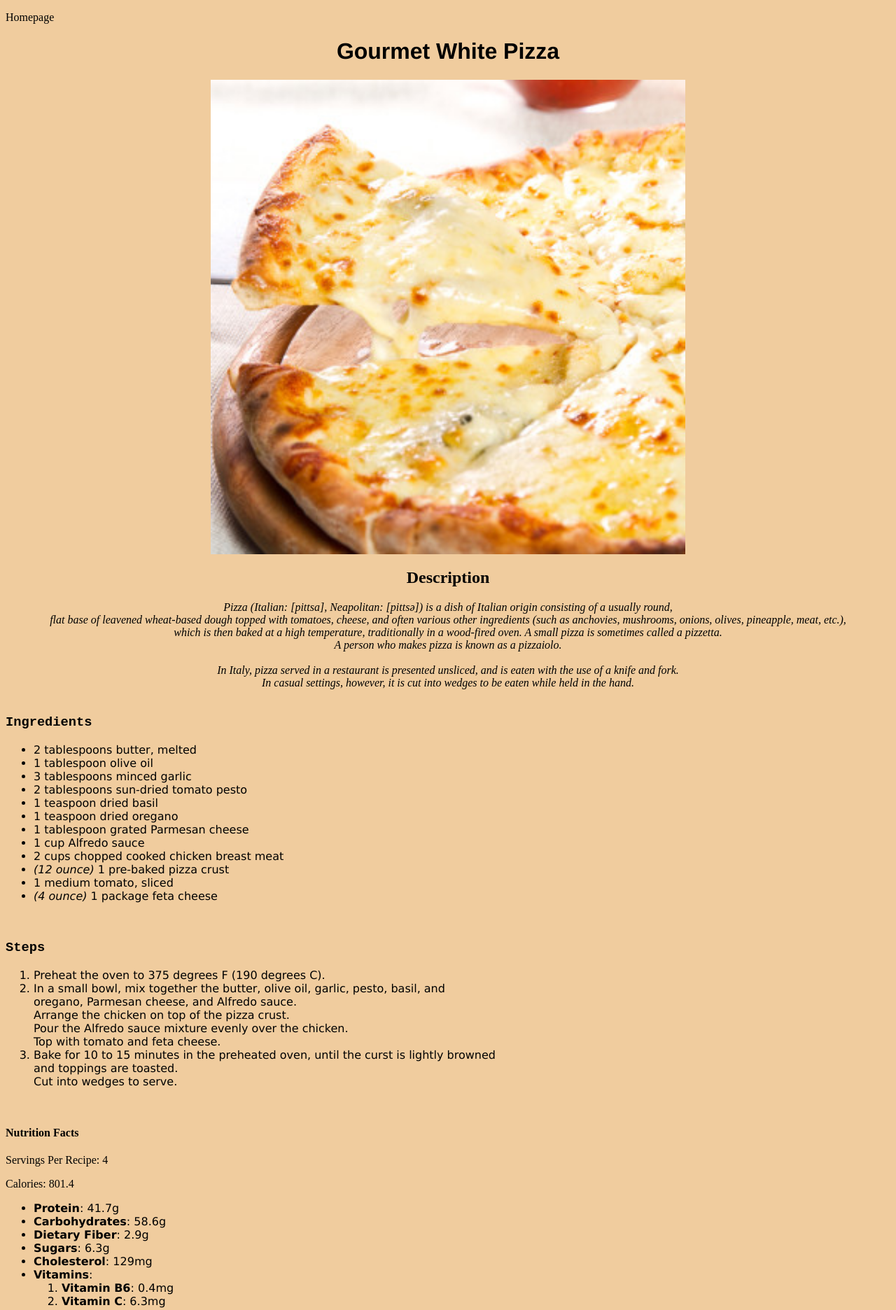
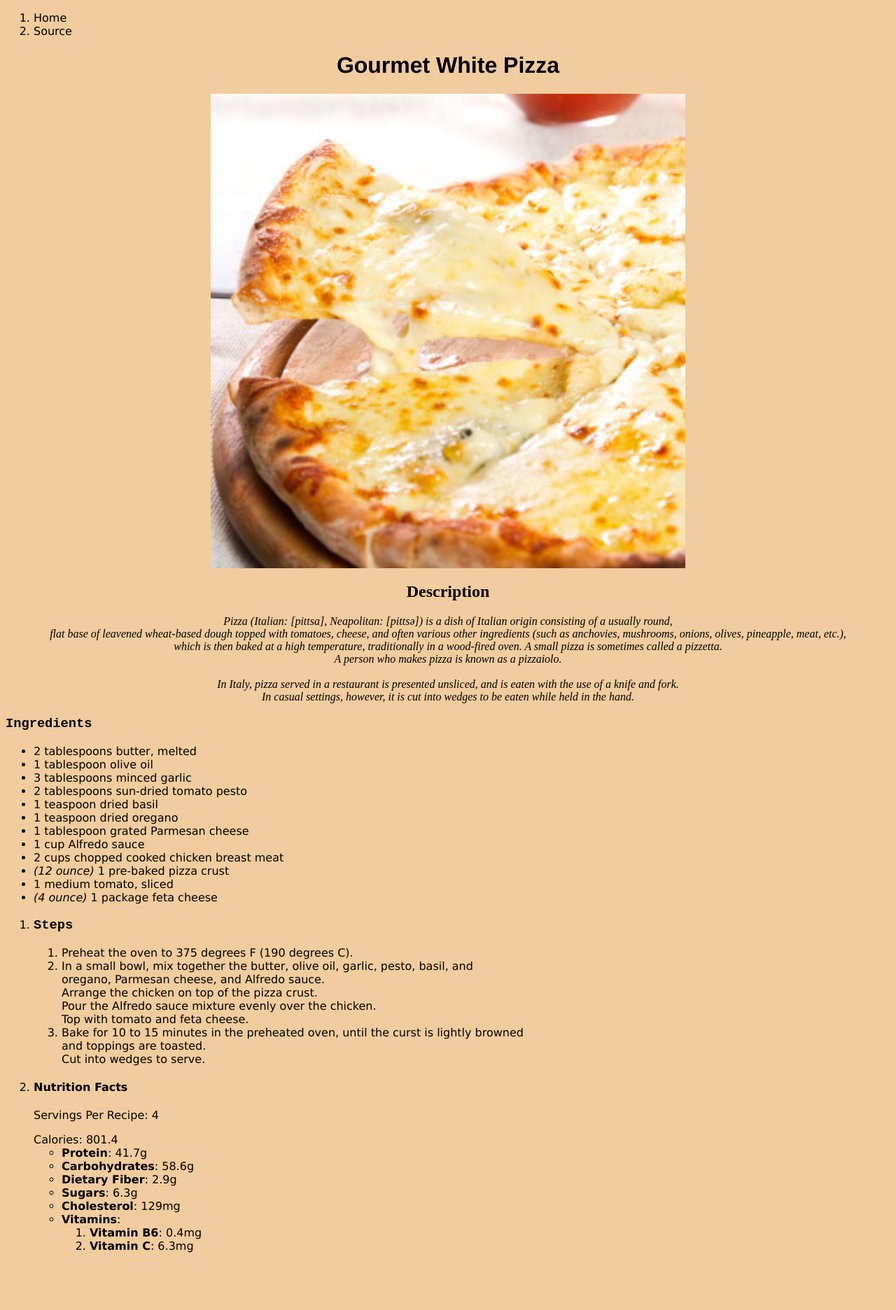
Before and after one commit to ColonelK9/odin-recipes, a plain HTML site: page recipes/white-pizza.html in a window 1280 px wide. Shown: the whole page at 70% size. After the commit the page ends 1806 px from the top, so only its background shows below. Drawn offline with Linux system fonts and the light colour scheme.

```diff
--- a/recipes/white-pizza.html
+++ b/recipes/white-pizza.html
@@ -8,12 +8,12 @@
     <title>Gourmet White Pizza</title>
 </head>
 <body>
-    <p class="links">
-        <a href="../index.html">
-            Homepage
-        </a>
-    </p>
-    <h1 class="source"><a href="https://www.allrecipes.com/recipe/82746/gourmet-white-pizza/">Gourmet White Pizza</h1>
+
+    <ol class="home">
+        <li><a href="../index.html">Home</a></li>
+        <li><a href="https://www.allrecipes.com/recipe/82746/gourmet-white-pizza/">Source</a></li>
+    </ol>
+    <h1 class="title">Gourmet White Pizza</h1>
 
     <img src="../images/white-pizza-12.jpg" alt="Slice of white pizza">
 
@@ -23,15 +23,14 @@
                 Pizza (Italian: [pittsa], Neapolitan: [pittsə]) is a dish of Italian origin consisting of a usually round,<br>
                 flat base of leavened wheat-based dough topped with tomatoes, cheese, and often various other ingredients (such as anchovies, mushrooms, onions, olives, pineapple, meat, etc.),<br>
                 which is then baked at a high temperature, traditionally in a wood-fired oven. A small pizza is sometimes called a pizzetta.<br>
-            A person who makes pizza is known as a pizzaiolo.<br>
+                A person who makes pizza is known as a <span class="btn">pizzaiolo</span>.<br>
                 <br>
                 In Italy, pizza served in a restaurant is presented unsliced, and is eaten with the use of a knife and fork.<br>
                 In casual settings, however, it is cut into wedges to be eaten while held in the hand.<br>
             </em>
     </div>
 
-    &nbsp;
-
+    <div class="ingredients">
         <h3>Ingredients</h3>
             <ul>
                 <li>2 tablespoons butter, melted</li>
@@ -47,9 +46,11 @@
                 <li>1 medium tomato, sliced</li>
                 <li><em>(4 ounce)</em> 1 package feta cheese</li>
             </ul>
+    </div>
 
-    &nbsp;
 
+    <ol class="parent">
+        <li class="steps">
             <h3>Steps</h3>
                 <ol>
                     <li>Preheat the oven to 375 degrees F (190 degrees C).</li>
@@ -64,9 +65,9 @@
                         Cut into wedges to serve.
                     </li>
                 </ol>
+        </li>
 
-    &nbsp;
-
+        <li class="nutri">
             <h4>Nutrition Facts</h4>
                 <p>Servings Per Recipe: 4</p>
                 <a href="https://www.nhs.uk/live-well/healthy-weight/managing-your-weight/understanding-calories/" target="_blank">Calories: 801.4</a>
@@ -82,6 +83,10 @@
                             <li><strong>Vitamin C</strong>: 6.3mg </li>
                         </ol>
                     </ul>
+        </li>
+
+    </ol>
+
 
 </body>
 </html>
```
Also changed, not shown: recipes/brisket.html (+17 -15 lines), recipes/lasagna.html (+17 -13 lines). Lines whose indentation alone changed are shown as unchanged.
